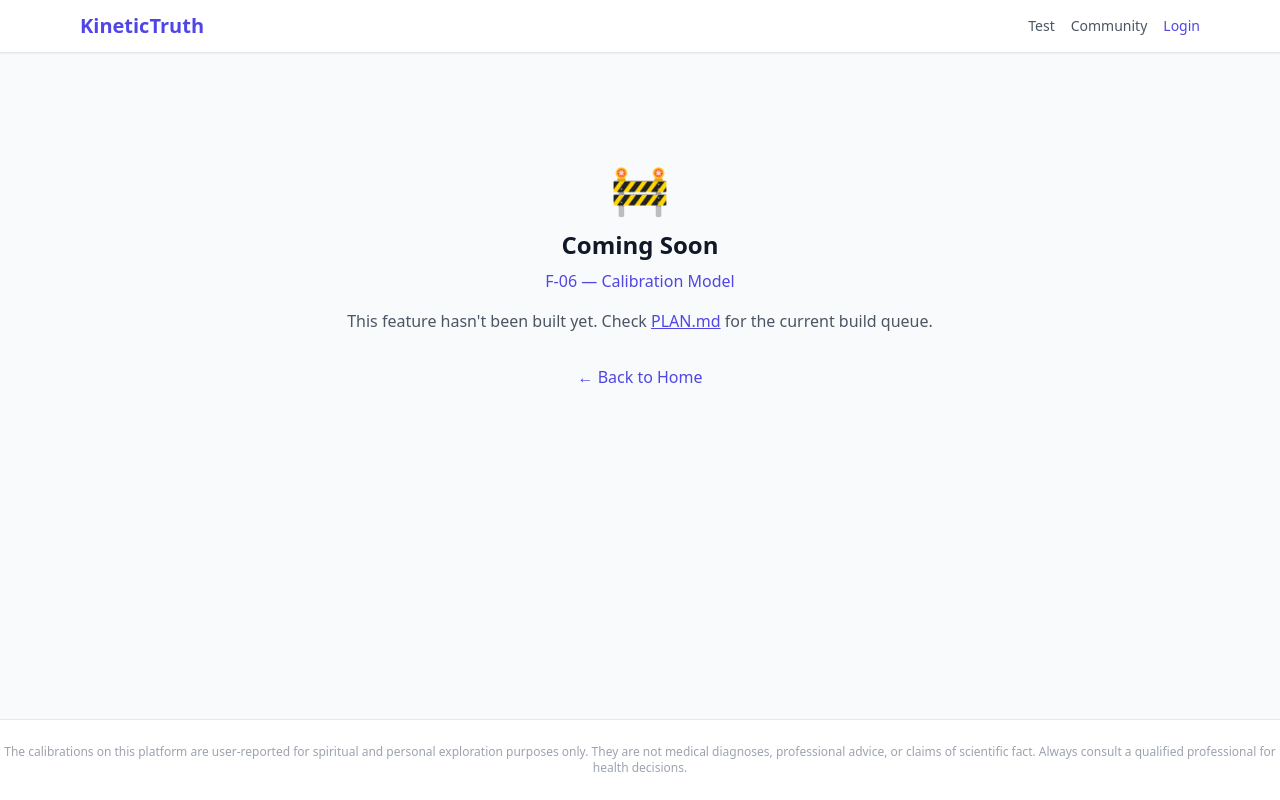
After one commit to lakshaysethi2/muscle-testing, a Django app: page /test/ in a window 1280 px wide. The commit adds this page. Run offline with Django 5.2, Linux system fonts and the light colour scheme; some libraries are stand-ins or nearby versions.

Commit message:
fix(core): replace dead href=# buttons with real coming-soon pages
Homepage 'Start Testing' and 'Community DB' buttons now link to real URLs
that show a 'Coming Soon' page with the feature code (e.g. F-06).

Added routes: /test/, /community/, /practice/, /dashboard/
All four render coming_soon.html with feature identifiers.

Navbar now has 'Test' and 'Community' links for navigability.

22/22 tests pass, Ruff + Black clean, manage.py check 0 silenced.

Co-authored-by: arena-agent <297053741+arena-agent@users.noreply.github.com>

```diff
--- a/apps/core/views.py
+++ b/apps/core/views.py
@@ -3,3 +3,9 @@ from django.shortcuts import render
 
 def home(request):
     return render(request, "pages/home.html")
+
+
+def coming_soon(request, feature=""):
+    """Fallback page for features not yet built."""
+    ctx = {"feature": feature}
+    return render(request, "pages/coming_soon.html", ctx)
--- a/templates/base.html
+++ b/templates/base.html
@@ -12,7 +12,9 @@
     <header class="bg-white shadow-sm border-b">
         <nav class="max-w-6xl mx-auto px-4 py-3 flex items-center justify-between">
             <a href="/" class="text-xl font-bold text-indigo-600">KineticTruth</a>
-                <div class="flex items-center gap-4">
+            <div class="flex items-center gap-4">
+                <a href="{% url 'start_testing' %}" class="text-sm text-gray-600 hover:text-gray-900">Test</a>
+                <a href="{% url 'community_db' %}" class="text-sm text-gray-600 hover:text-gray-900">Community</a>
                 {% if user.is_authenticated %}
                 <a href="{% url 'accounts:profile' username=user.username %}" class="text-sm text-gray-600 hover:text-gray-900">Profile</a>
                 <a href="{% url 'account_logout' %}" class="text-sm text-gray-600 hover:text-gray-900">Logout</a>
--- /dev/null
+++ b/templates/pages/coming_soon.html
@@ -0,0 +1,23 @@
+{% extends "base.html" %}
+
+{% block content %}
+<div class="max-w-2xl mx-auto text-center py-20">
+    <div class="text-5xl mb-4">🚧</div>
+    <h1 class="text-2xl font-bold text-gray-900 mb-2">Coming Soon</h1>
+
+    {% if feature %}
+    <p class="text-indigo-600 font-medium mb-4">{{ feature }}</p>
+    {% endif %}
+
+    <p class="text-gray-600 mb-8">
+        This feature hasn't been built yet. Check
+        <a href="https://github.com/lakshaysethi2/muscle-testing/blob/arena/019f778d-muscle-testing/PLAN.md"
+           class="text-indigo-600 underline">PLAN.md</a>
+        for the current build queue.
+    </p>
+
+    <a href="{% url 'home' %}" class="text-indigo-600 hover:text-indigo-800">
+        ← Back to Home
+    </a>
+</div>
+{% endblock %}
--- a/templates/pages/home.html
+++ b/templates/pages/home.html
@@ -9,10 +9,10 @@
         kinesiological testing, and contribute to a shared database of calibrations.
     </p>
     <div class="flex gap-4 justify-center">
-        <a href="#" class="px-6 py-3 bg-indigo-600 text-white rounded-lg hover:bg-indigo-700">
+        <a href="{% url 'start_testing' %}" class="px-6 py-3 bg-indigo-600 text-white rounded-lg hover:bg-indigo-700">
             Start Testing
         </a>
-        <a href="#" class="px-6 py-3 bg-white border border-gray-300 text-gray-700 rounded-lg hover:bg-gray-50">
+        <a href="{% url 'community_db' %}" class="px-6 py-3 bg-white border border-gray-300 text-gray-700 rounded-lg hover:bg-gray-50">
             Community DB
         </a>
     </div>
```
Also changed, not shown: apps/core/urls_views.py (+24 -0 lines), tests/test_core.py (+32 -0 lines), CHANGELOG.md.
